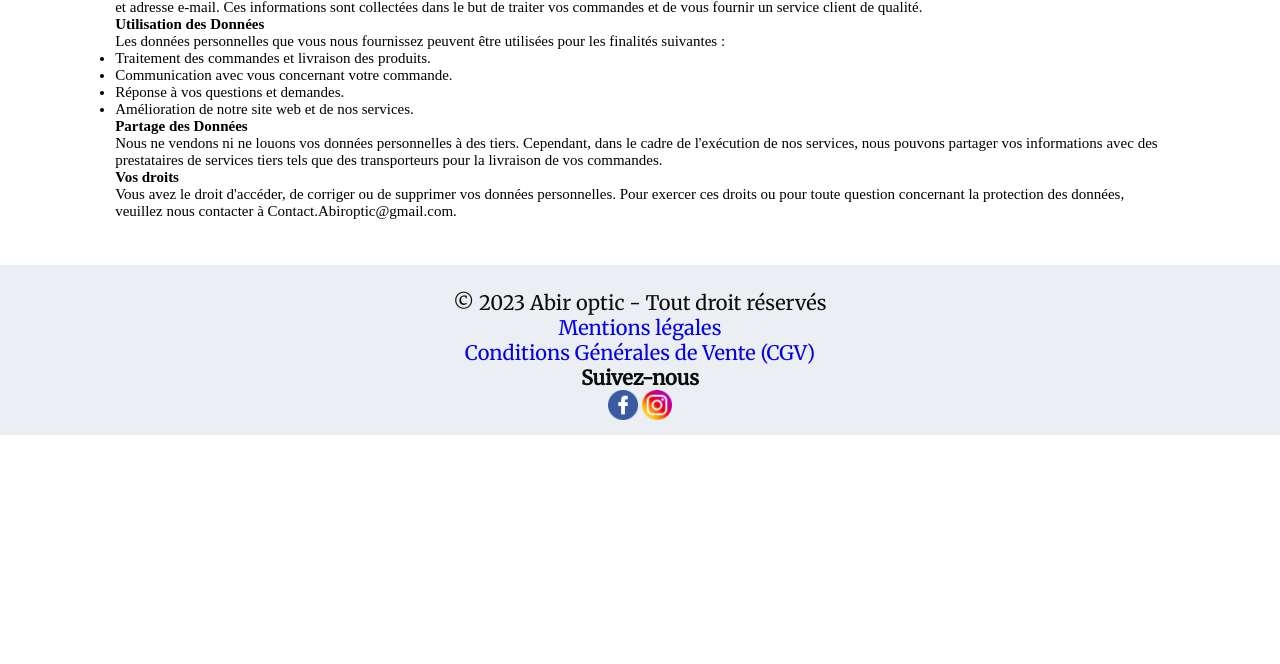
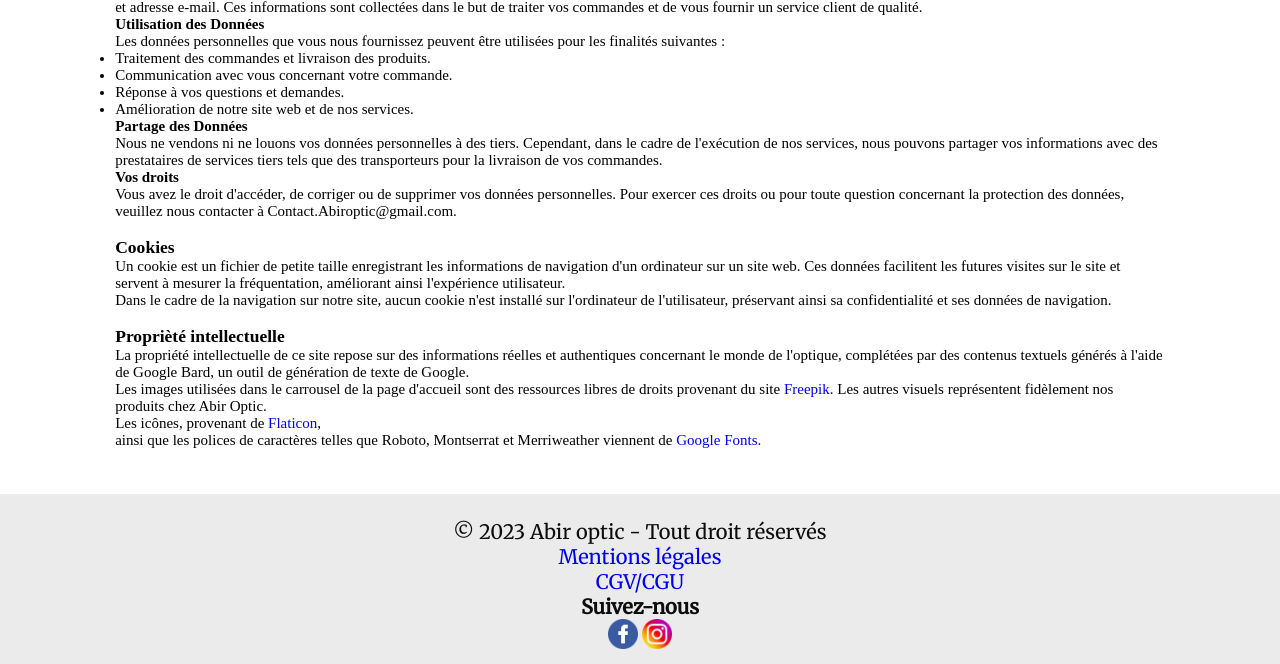
Before and after one commit to EL-yasmina/AbirOpticSiteWeb, a PHP site: page /mentions-legales.php in a window 1280 px wide. Shown: the part 497-1161 px from the top of the page. Before the commit the page ends 932 px from the top, so only its background shows below. Run offline with PHP 8.4, Linux system fonts and the light colour scheme.

Commit message:
des modifications des CGU/ mentions légales

```diff
--- a/accueil.php
+++ b/accueil.php
@@ -34,6 +34,7 @@
     <section class="accueil">
 
         <div class="slide active" style="background: url(images/freepic9.png) no-repeat;">
+
             <div class="content">
 
             <h3>Lunettes de vue <br/>et de soleil stylées</h3>
@@ -42,6 +43,7 @@
         </div>
 
         <div class="slide" style="background: url(images/home-bg-2.png) no-repeat;">
+
             <div class="content">
                 <h3>la clarté de la vision <br/>est notre priorité.</h3>
                 <a href="produits.php" class="btn acheter-maintenant">Découvrir nos produits</a>
@@ -49,6 +51,7 @@
         </div>
 
         <div class="slide" style="background: url(images/home-bg-3.png) no-repeat; ">
+
             <div class="content">
                 <h3>Lunettes tendance <br/>prix imbattables !
                 </h3>
--- a/back-end/classes-gestion/gestion-client.php
+++ b/back-end/classes-gestion/gestion-client.php
@@ -15,14 +15,8 @@
                 $data = $result->fetch_assoc();
                 $hashedPasswordFromDb = $data['password'];
 
-                //$hashedPassword = password_hash("10111999", PASSWORD_DEFAULT);
-                //echo password_hash("10111999", PASSWORD_DEFAULT)."<br/>";
-
-                //echo $hashedPasswordFromDb ."<br/>";
-                //echo $password."<br/>";
                 if(password_verify($password, $hashedPasswordFromDb)){  //verification de mot de passe haché
 
-                    echo "test"."<br/>";
                     $client = $this->convertToClient($data);
 
                 }
--- a/css/style.css
+++ b/css/style.css
@@ -291,7 +291,7 @@ section {
   line-height: 5rem;
   font-size: 4rem;
   color: #0077b6;
-  border: 0.2rem solid #95D0E0;
+  border: 0.2rem solid #95C9D7;
   background: #fff;
   border-radius: .5rem;
   cursor: pointer;
@@ -366,7 +366,7 @@ section {
   border-radius: .5rem;
 }
 .banner .box .content .btn:hover{
-  background-color: #95D0E0;
+  background-color: #95C9D7;
   color: white
 }
 
@@ -520,7 +520,7 @@ section {
 
 }
 .btn-nousContacter:hover{
-  background-color: #95D0E0;
+  background-color: #95C9D7;
       color: white;
 }
 .aqui-sommes-nous .row .content {
@@ -653,7 +653,7 @@ section {
   border-radius: 0.5rem;
 }
 .contact .row .btn:hover{
-  background-color: #95D0E0;
+  background-color: #95C9D7;
   color: #0d0d0d;
   font-size:1.5rem;
   font-weight: bold;
@@ -749,7 +749,7 @@ section {
 
 .login-form form .flex a:hover,
 .register-form form .flex a:hover {
-  color: #95D5EE;
+  color: #95C9D7;
 }
 
 .login-form form input[type="submit"],
@@ -760,7 +760,7 @@ section {
 
 .login-form form input[type="submit"]:hover,
 .register-form form input[type="submit"]:hover {
-  background: #95D5EE;
+  background: #95C9D7;
 }
 
 .login-form form .btn,
@@ -893,7 +893,7 @@ section {
   font-size: 2rem;
   color: #0d0d0d;
 
-  background-color: #EBEEF2;
+  background-color: #EBEBEB;
   width: 100%;
 
 }
@@ -1006,9 +1006,9 @@ section {
 }
 
 .acheter-maintenant :hover{
-  background-color: #95D5EE;
+  background-color: #95C9D7;
   color: black;
-  border-color: #95D5EE;
+  border-color: #95C9D7;
 }
 .panel-heading {
   color: #fff !important;
@@ -1045,7 +1045,7 @@ div.pourquoi-nous {
 }
 
 div.pourquoi-nous:hover {
-  border: 2px solid #95D5EE;
+  border: 2px solid #95C9D7;
   transform: scale(1.05);
 }
 
--- a/mentions-legales.php
+++ b/mentions-legales.php
@@ -72,7 +72,14 @@
         <h4>Vos droits</h4>
         <p>Vous avez le droit d'accéder, de corriger ou de supprimer vos données personnelles. Pour exercer ces droits
             ou pour toute question concernant la protection des données, veuillez nous contacter à
-            Contact.Abiroptic@gmail.com.</p>
+            Contact.Abiroptic@gmail.com.
+        </p>
+        <br>
+        <h3>Cookies</h3>
+        <p>Un cookie est un fichier de petite taille enregistrant les informations de navigation d'un ordinateur sur un site web. Ces données facilitent les futures visites sur le site et servent à mesurer la fréquentation, améliorant ainsi l'expérience utilisateur.<br>Dans le cadre de la navigation sur notre site, aucun cookie n'est installé sur l'ordinateur de l'utilisateur, préservant ainsi sa confidentialité et ses données de navigation.</p>
+        <br>
+        <h3>Proprièté intellectuelle</h3>
+        <p>La propriété intellectuelle de ce site repose sur des informations réelles et authentiques concernant le monde de l'optique, complétées par des contenus textuels générés à l'aide de Google Bard, un outil de génération de texte de Google.<br> Les images utilisées dans le carrousel de la page d'accueil sont des ressources libres de droits provenant du site <a href="https://fr.freepik.com/">Freepik</a>. Les autres visuels représentent fidèlement nos produits chez Abir Optic.<br> Les icônes, provenant de <a href="https://www.flaticon.com/">Flaticon</a>,<br> ainsi que les polices de caractères telles que Roboto, Montserrat et Merriweather viennent de <a href="https://fonts.google.com/">Google Fonts</a>.</p>
 
 
     </section>
--- a/php-composants/footer.php
+++ b/php-composants/footer.php
@@ -3,14 +3,14 @@
         <div>
             <p>&copy; 2023 Abir optic - Tout droit réservés</p>
             <a href="mentions-legales.php">Mentions légales</a><br />
-            <a href="cgv.php">Conditions Générales de Vente (CGV) </a><br />
+            <a href="cgv.php">CGV/CGU </a><br />
         </div>
 
         <h4>Suivez-nous</h4>
-        <a href="https://www.facebook.com/abiroptic.page/?locale=fr_FR"> <img src="images/facebook.png" alt="facebook" height="30px" width="30px">
+        <a href="https://www.facebook.com/abiroptic.page/?locale=fr_FR"> <img src="images/facebook.png" alt="facebook de abir optic" height="30px" width="30px">
         </a>
 
-        <a href="https://www.instagram.com/abiroptic/"> <img src="images/instagram.png" alt="instagram" height="30px" width="30px"> </a>
+        <a href="https://www.instagram.com/abiroptic/"> <img src="images/instagram.png" alt="instagram de abir optic" height="30px" width="30px"> </a>
 
     </div>
 </section>
```
Also changed, not shown: cgv.php (+13 -2 lines), qui-sommes-nous.php (+5 -5 lines).
